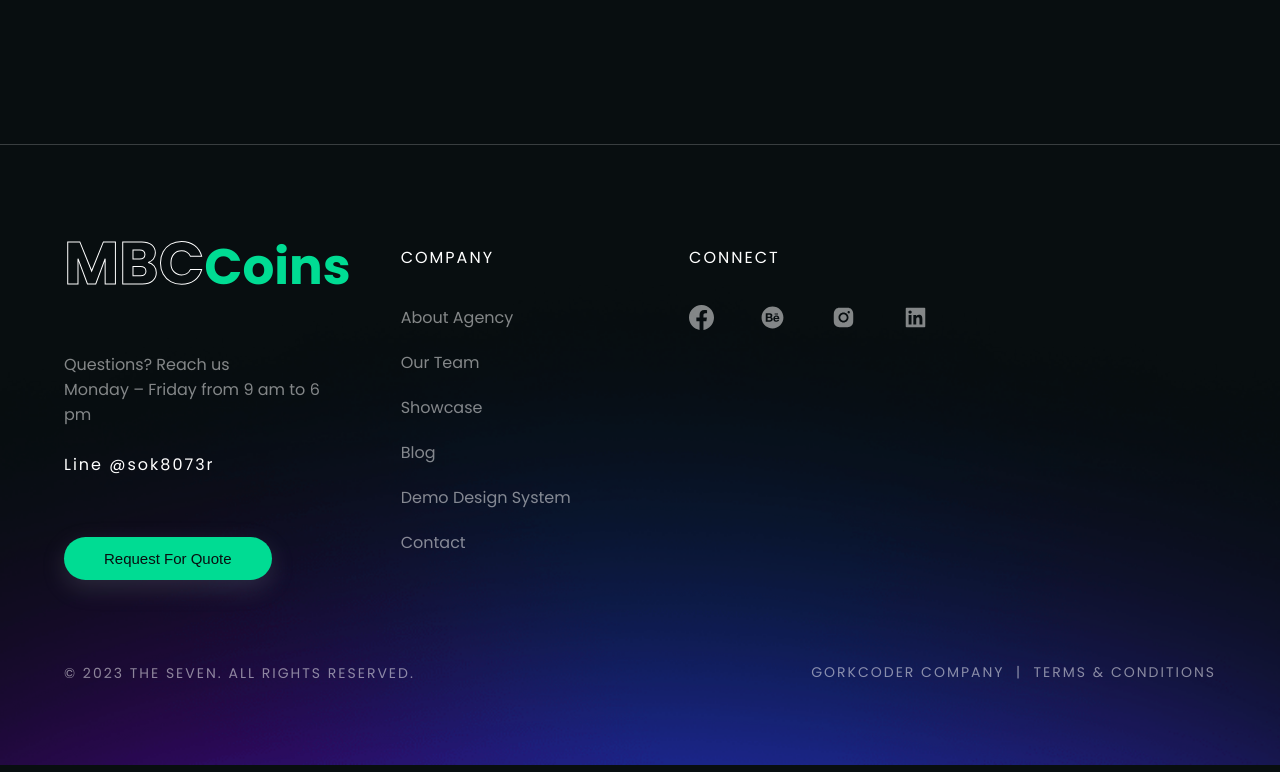
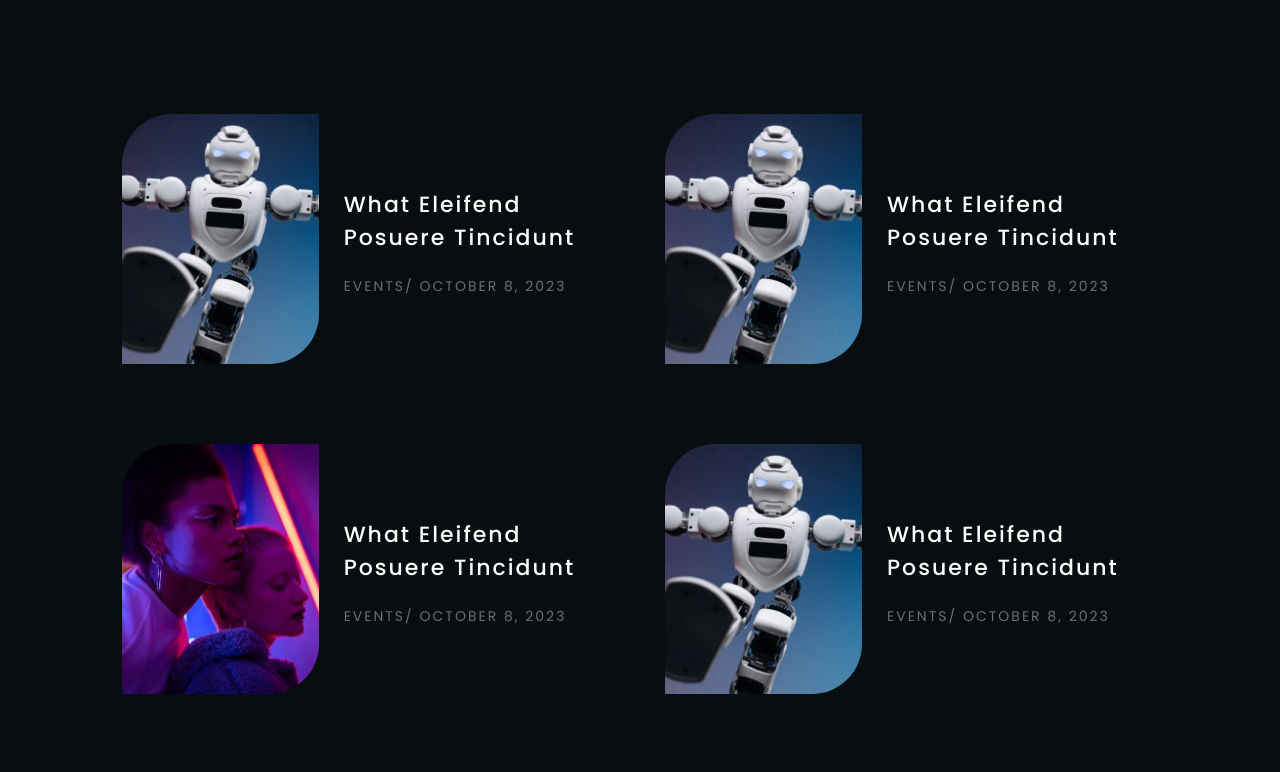
Before and after one commit to sunil9813/Creative-Agency-UI-Next-JS-, a Next.js app: page /analysis in a window 1280 px wide. Shown: the part 1024-1796 px from the top of the page. Built offline with nearby package versions, Linux system fonts and the light colour scheme.

Commit message:
Analysis lagi

```diff
--- a/assets/data/dummydata.js
+++ b/assets/data/dummydata.js
@@ -191,6 +191,48 @@ export const blogdata = [
     catgeory: "EVENTS",
     date: "OCTOBER 8, 2023",
   },
+  {
+    id: 5,
+    title: "What eleifend posuere tincidunt",
+    cover: "../images/b2.jpg",
+    catgeory: "EVENTS",
+    date: "OCTOBER 8, 2023",
+  },
+  {
+    id: 6,
+    title: "What eleifend posuere tincidunt",
+    cover: "../images/b2.jpg",
+    catgeory: "EVENTS",
+    date: "OCTOBER 8, 2023",
+  },
+  {
+    id: 7,
+    title: "What eleifend posuere tincidunt",
+    cover: "../images/b4.jpg",
+    catgeory: "EVENTS",
+    date: "OCTOBER 8, 2023",
+  },
+  {
+    id: 8,
+    title: "What eleifend posuere tincidunt",
+    cover: "../images/b2.jpg",
+    catgeory: "EVENTS",
+    date: "OCTOBER 8, 2023",
+  },
+  {
+    id: 9,
+    title: "What eleifend posuere tincidunt",
+    cover: "../images/b2.jpg",
+    catgeory: "EVENTS",
+    date: "OCTOBER 8, 2023",
+  },
+  {
+    id: 10,
+    title: "What eleifend posuere tincidunt",
+    cover: "../images/b4.jpg",
+    catgeory: "EVENTS",
+    date: "OCTOBER 8, 2023",
+  },
 ];
 export const teamdata1 = [
   {
--- a/sections/Analysis.js
+++ b/sections/Analysis.js
@@ -1,24 +1,24 @@
-import { blog } from "@/assets/data/dummydata"
-import BlogCard from "@/components/BlogCard"
-import { Card } from "@/components/common/Card"
-import { Title, TitleSm } from "@/components/common/Title"
-import React from "react"
+import { blog } from "@/assets/data/dummydata";
+import BlogCard from "@/components/BlogCard";
+import { Card } from "@/components/common/Card";
+import { Title, TitleSm } from "@/components/common/Title";
+import React from "react";
 
 const Analysis = () => {
   return (
     <>
-      <section className='agency bg-top'>
-        <div className='container'>
-          <div className='heading-title'>
-            <TitleSm title='BLOG' /> <br />
+      <section className="agency bg-top">
+        <div className="container">
+          <div className="heading-title">
+            <TitleSm title="Analysis" /> <br />
             <br />
-            <Title title='Our views on marketing, design & technology' />
+            <Title title="Analysis on cryptocurency" />
           </div>
           <BlogCard />
         </div>
       </section>
     </>
-  )
-}
+  );
+};
 
-export default Analysis
+export default Analysis;
```
Also changed, not shown: components/BlogCard.js (+8 -8 lines), pages/blogs/[id].js (+78 -31 lines).
